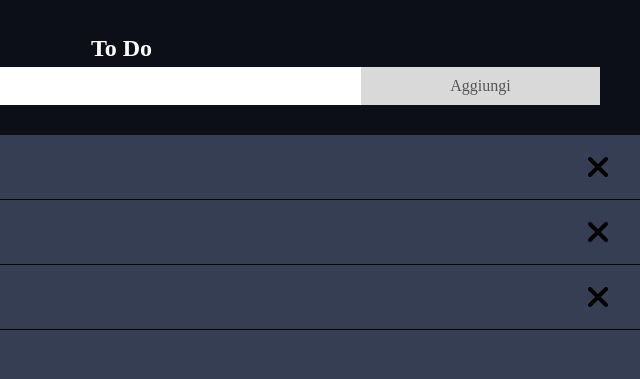
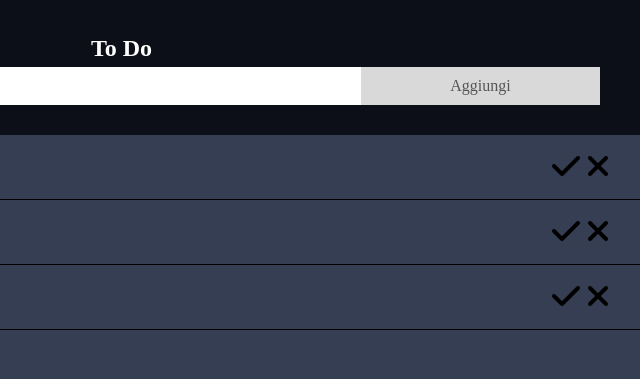
Before and after one commit to ChriEffe/vue-todolist, a plain HTML site: page index.html in a window 1280 px wide. Shown: the top 379 px of the page, 640-1280 px from the left. Drawn offline with nearby package versions, Linux system fonts and the light colour scheme.

Commit message:
sistemato la simpatica graffa che mi bloccava tutto

```diff
--- a/index.html
+++ b/index.html
@@ -36,7 +36,10 @@
                 <ul>
                     <li v-for='(element, index) in todos' class="flex">
                         <h3 :class="(element.done == true) ? 'check' : ''">{{ element.text }}</h3>
-                        <i @click='removeTodo' class="fas fa-times"></i>
+                        <div>
+                            <i @click="doneTodo(index)" class="fas fa-check"></i>
+                            <i @click='removeTodo' class="fas fa-times"></i>
+                        </div>
                     </li>
                 </ul>
             </div>
--- a/js/script.js
+++ b/js/script.js
@@ -32,9 +32,9 @@ const app = new Vue(
             ]
         },
         methods: {
-            doneTodo: function () {
-
-            },
+            doneTodo: function (index) {
+                this.todos[index].done = !this.todos[index].done;
+                },
             removeTodo: function () {
 
             }
```
